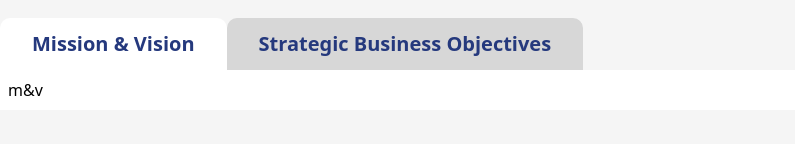
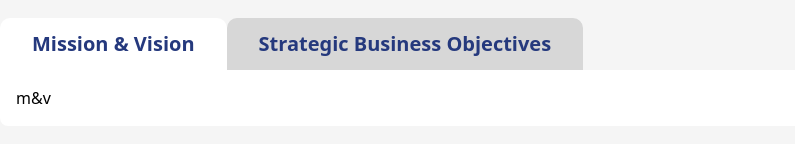
Before and after one commit to Tristan-Muggridge/avertro-challenge, a React (Create React App) app: page / in a window 1280 px wide. Shown: the part 156-300 px from the top of the page, without its empty margins (0-795 px from the left). Built offline with nearby package versions, Linux system fonts and the light colour scheme.

Commit message:
update tab content style to rounded

```diff
--- a/src/components/Tabs.tsx
+++ b/src/components/Tabs.tsx
@@ -1,5 +1,5 @@
 import React, { useState } from "react";
-import { Tab, TabGroup } from "@/types";
+import { TabGroup } from "@/types";
 
 interface Props {
     tabGroup: TabGroup;
@@ -26,7 +26,7 @@ const Tabs = ( {tabGroup}:Props ) => {
                     tabGroup.tabs.map(({heading}, idx) => <TabHeader title={heading} active={idx === active} onClick={() => setActive(idx)}/>)
                 }
             </div>
-            <div className="flex flex-col w-full p-2 bg-white">
+            <div className="flex flex-col w-full p-4 bg-white rounded-lg rounded-tl-none">
                 { tabGroup.tabs[active].content }
             </div>
         </div>
```
